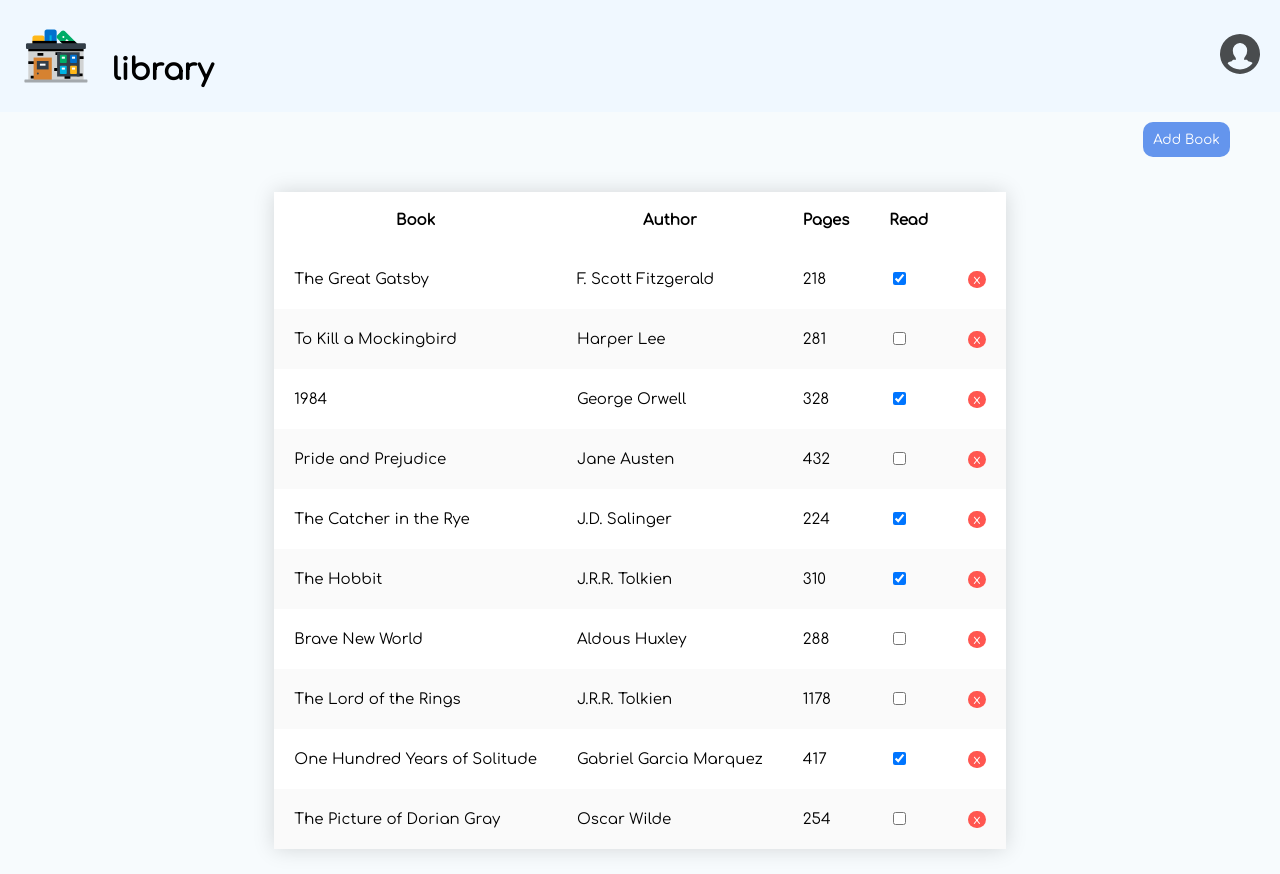
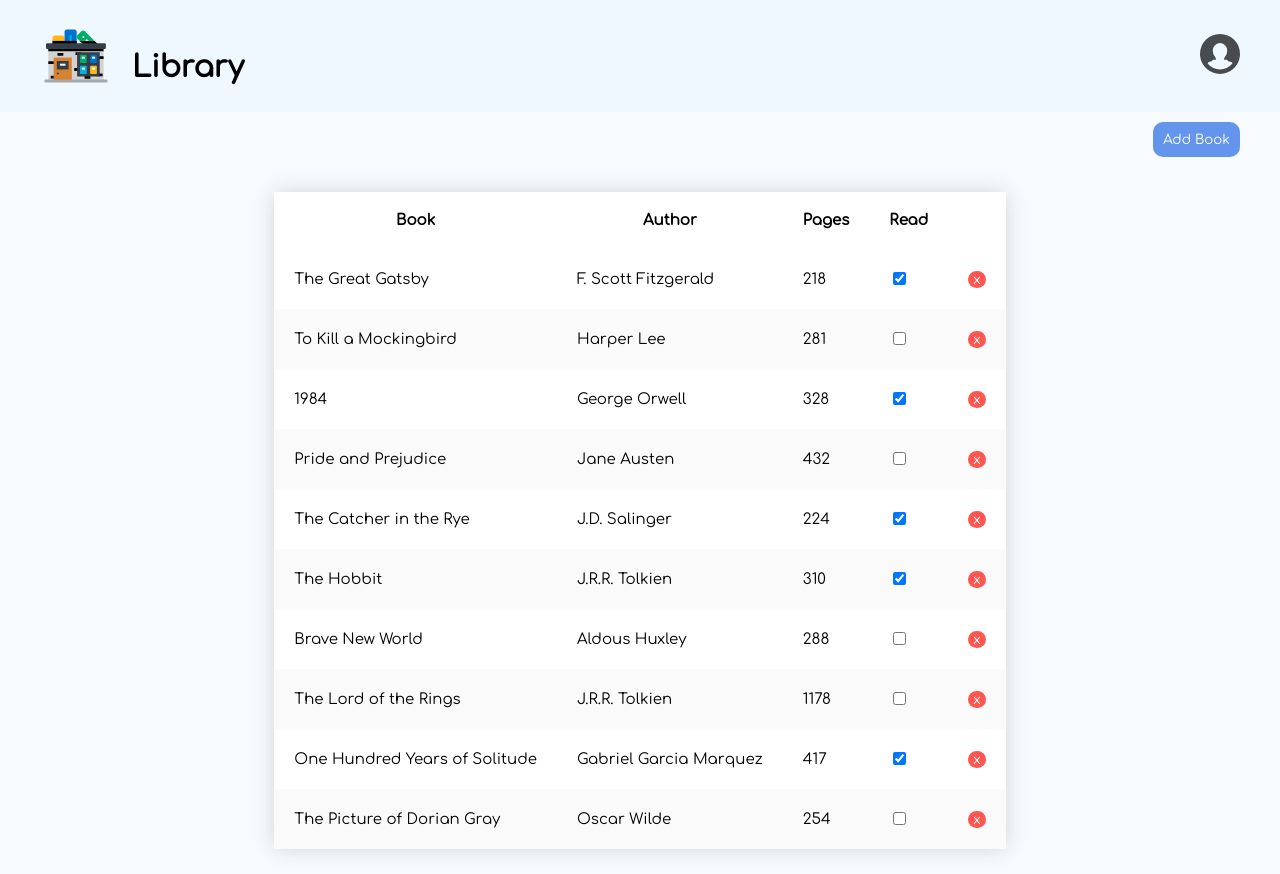
Before and after one commit to pth0rn/library, a plain HTML site: page index.html in a window 1280 px wide. Drawn offline with Linux system fonts and the light colour scheme.

Commit message:
change head style and spacing

```diff
--- a/index.html
+++ b/index.html
@@ -13,10 +13,12 @@
 </head>
 <body>
     <header>
-        <img src="img/library.svg" id="logo">
-        <h1>library</h1>
-        <div id="profile">
-            <img src="img/profile.svg">
+        <div id="container">
+            <img src="img/library.svg" id="logo">
+            <h1>Library</h1>
+            <div id="profile">
+                <img src="img/profile.svg">
+            </div>
         </div>
     </header>
 
--- a/style.css
+++ b/style.css
@@ -27,13 +27,18 @@ body {
 }
 
 /***  HEADER  ***/
-header {
+header #container {
     display: flex;
     align-items: center;
     gap: 20px;
-    background-color: var(--header-color);
     align-content: center;
     padding: 20px;
+    justify-content: space-between;
+    max-width: 1200px;
+    margin: 0 auto;
+}
+header {
+    background-color: var(--header-color);
 }
 
 header #logo {
@@ -47,7 +52,7 @@ header #profile img {
 header h1 {
     flex: 1;
     align-self: end;
-    margin-bottom: 5px;
+    margin-bottom: 8px;
 }
 
 /***  ACTIONS  ***/
@@ -55,7 +60,9 @@ header h1 {
 #actions {
     display: flex;
     justify-content: end;
-    padding: 10px 50px;
+    padding: 10px;
+    max-width: 1200px;
+    margin: 0 auto;
 }
 
 button {
```
